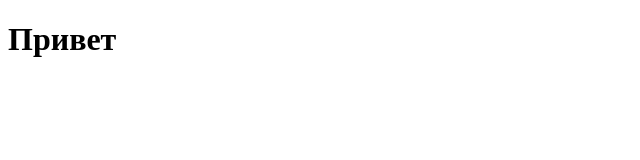
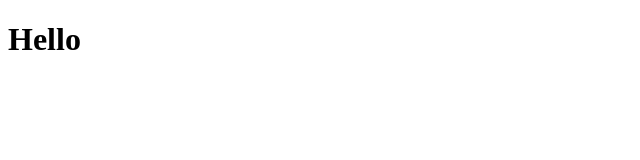
Before and after one commit to KristinaSKK/flex, a plain HTML site: page index.html in a window 1280 px wide. Shown: the full height of the page, 0-640 px from the left. Drawn offline with Linux system fonts and the light colour scheme.

Commit message:
Update index.html hello

```diff
--- a/index.html
+++ b/index.html
@@ -7,7 +7,7 @@
     </head>
 
 <body>
-<h1>Привет</h1>
+<h1>Hello</h1>
 </body>
 
 </html>
```
